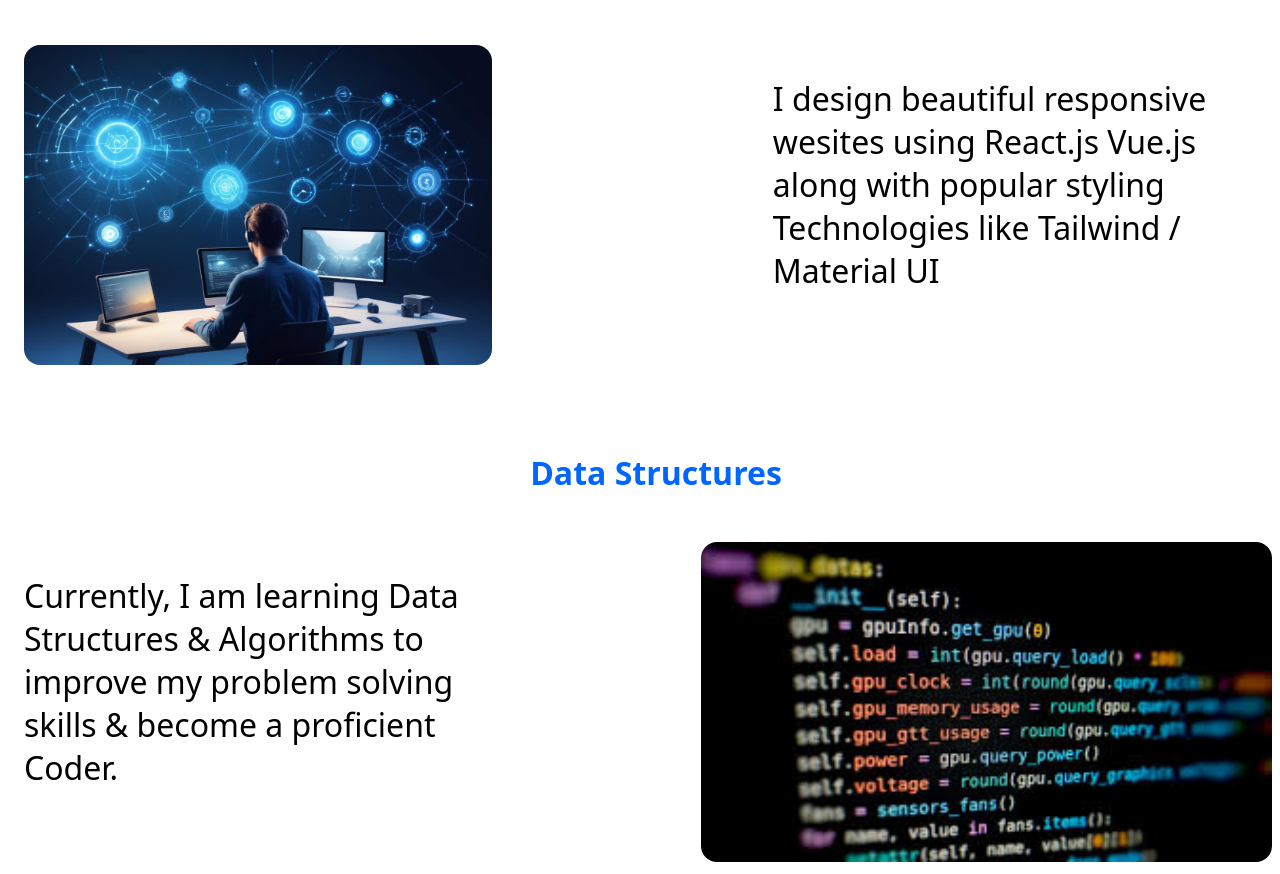
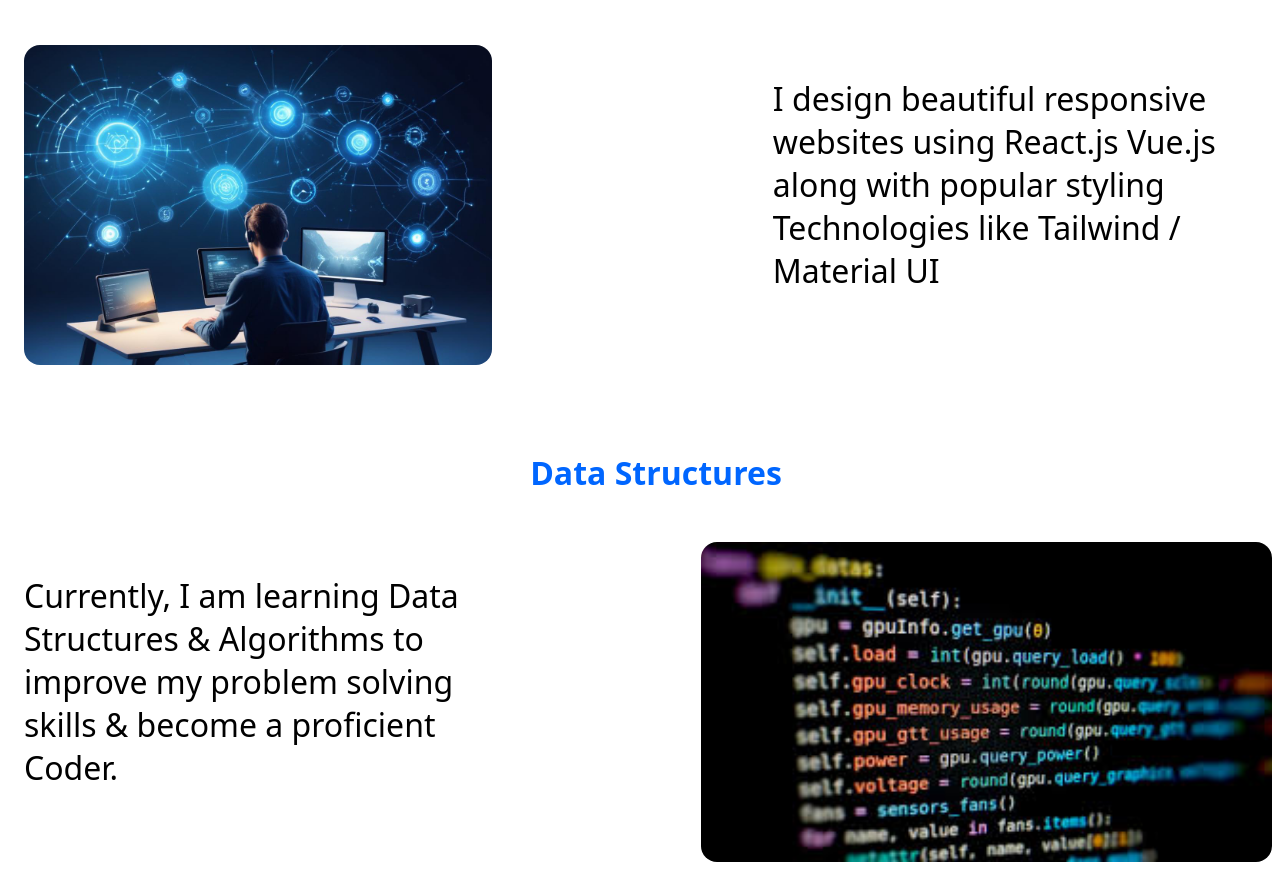
Before and after one commit to Its-keshav-arora/portfolio, a plain HTML site: page index.html in a window 1280 px wide. Shown: the part 1095-1969 px from the top of the page. Drawn offline with Linux system fonts and the light colour scheme.

Commit message:
grammer solved

```diff
--- a/index.html
+++ b/index.html
@@ -44,7 +44,7 @@
             <h1 id="subSkillsHeading">Web Development</h1>
             <div class="subSkills">
                 <img src="webDev.jpeg" alt="">
-                <p>I design beautiful responsive wesites using React.js Vue.js along with popular styling Technologies
+                <p>I design beautiful responsive websites using React.js Vue.js along with popular styling Technologies
                     like Tailwind / Material UI</p>
             </div>
 
```
